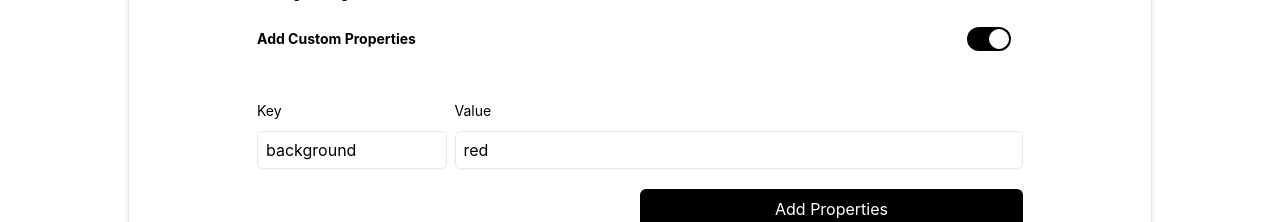
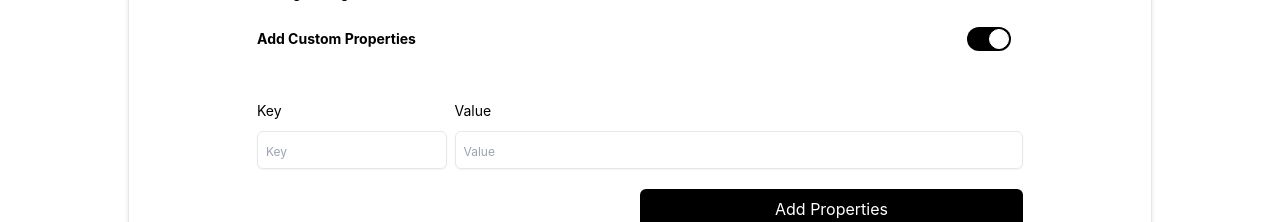
Before and after one commit to HashGuild/hedera-minting, a Next.js app: page /create-nft in a window 1280 px wide. Shown: the part 1640-1862 px from the top of the page. Built offline with nearby package versions, Linux system fonts and the light colour scheme.

Commit message:
style: right padding.

```diff
--- a/components/common/FileInformation.tsx
+++ b/components/common/FileInformation.tsx
@@ -22,7 +22,7 @@ const FileInformation: FC<FileInformationProps> = function ({
 }) {
   const [showContent, setShowContent] = useState(false);
   return (
-    <div className="flex items-center shadow-lg">
+    <div className="flex items-center shadow-lg px-2 rounded-sm">
       <p className="text-sm font-bold w-3 ">{`${number + 1}.`}</p>
       <div className="flex items-center justify-between p-2 rounded-md min-w-full">
         <p className="text-sm font-bold w-1/3  truncate">{fileName}</p>
--- a/pages/create-nft.tsx
+++ b/pages/create-nft.tsx
@@ -22,7 +22,7 @@ const CreateNft: NextPage = function () {
     nftThumbnail: null,
     nftPropertiesEnabled: true,
     spinPercent: 0,
-    nftProperties: [{ key: 'background', value: 'red' }],
+    nftProperties: [{ key: '', value: '' }],
     sellingOption: '',
     listingPrice: 0,
   });
```
